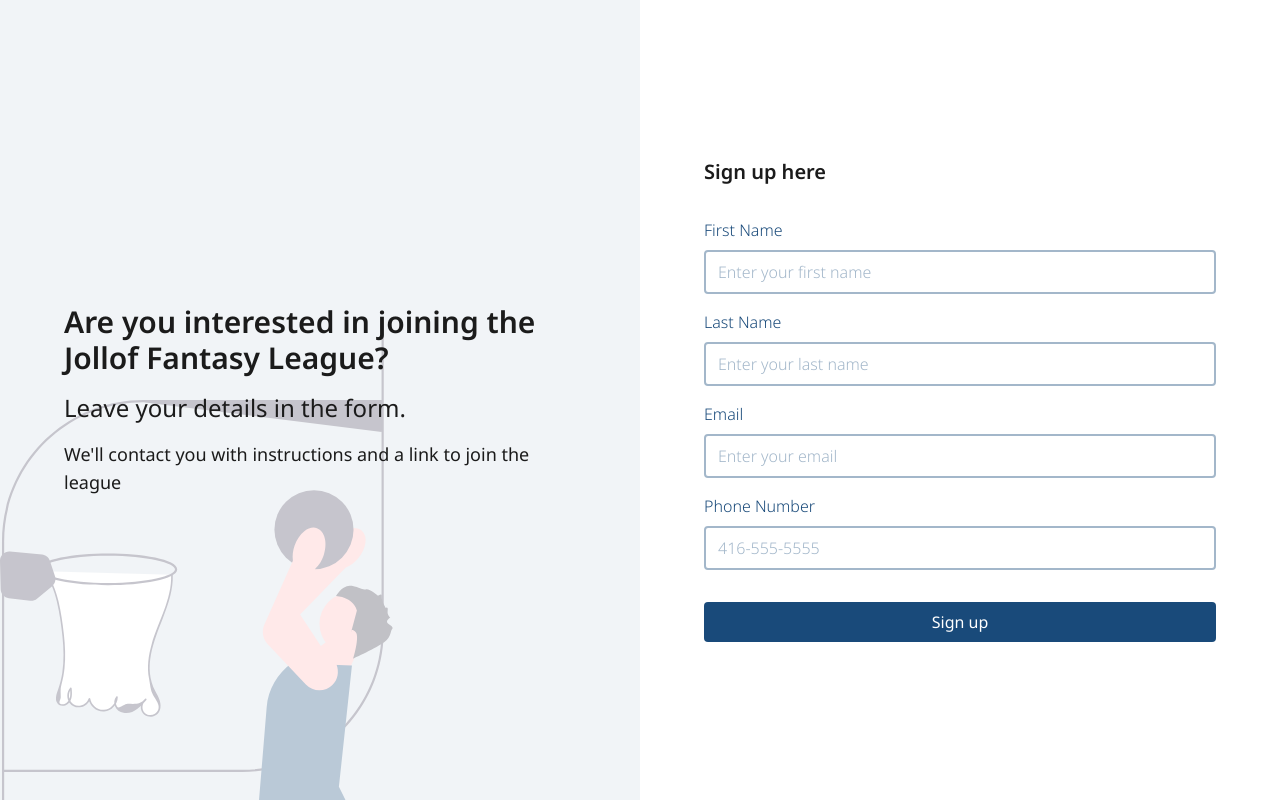
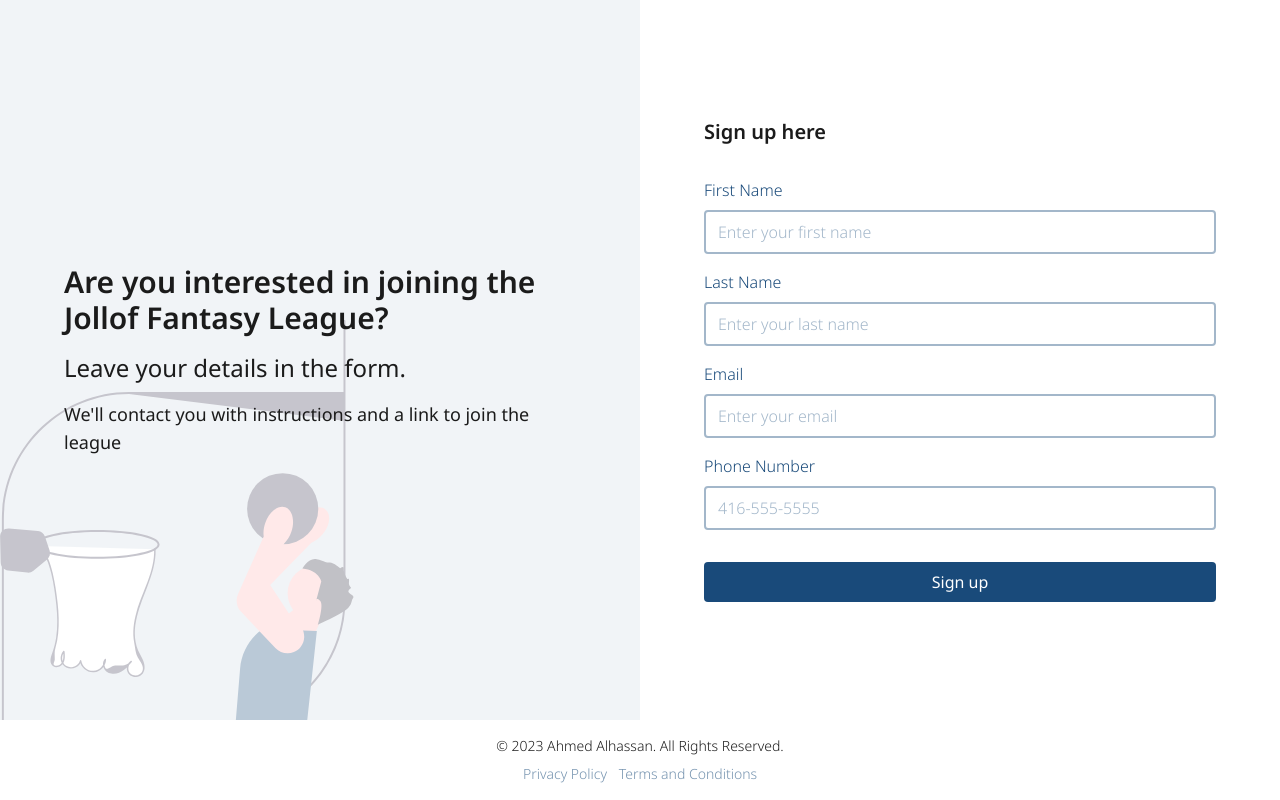
Before and after one commit to ahmedfaaid/jollof-league, a SvelteKit app in the folder client/: page / in a window 1280 px wide. Built offline with nearby package versions, Linux system fonts and the light colour scheme; no server answers.

Commit message:
client: include footer

```diff
--- a/client/src/routes/+page.svelte
+++ b/client/src/routes/+page.svelte
@@ -5,7 +5,8 @@
 	export let form;
 </script>
 
-<div class="flex min-h-screen w-full flex-col md:h-screen md:min-h-0 md:flex-row">
+<div class="min-h-screen md:h-screen md:min-h-0">
+	<div class="flex w-full flex-col sm:h-[calc(100vh-80px)] md:flex-row">
 		<div
 			class="bg-columbia-blue w-full bg-[url('/undraw_basketball_re_7701.svg?url')] bg-contain bg-right-bottom bg-no-repeat md:w-1/2 md:bg-[left_top_20rem]"
 		>
@@ -17,7 +18,9 @@
 						Are you interested in joining the <span>Jollof Fantasy League</span>?
 					</p>
 					<p class="mb-4 text-xl lg:text-2xl">Leave your details in the form.</p>
-				<p class="lg:text-lg">We'll contact you with instructions and a link to join the league</p>
+					<p class="lg:text-lg">
+						We'll contact you with instructions and a link to join the league
+					</p>
 				</div>
 			</div>
 		</div>
@@ -82,7 +85,9 @@
 						<label
 							for="phone_number"
 							class={`mb-2 block text-sm font-thin lg:text-base ${
-							form?.error && form?.field === 'phone_number' ? 'text-red-500' : 'text-dark-cerulean'
+								form?.error && form?.field === 'phone_number'
+									? 'text-red-500'
+									: 'text-dark-cerulean'
 							}`}>Phone Number</label
 						>
 						<input
@@ -102,3 +107,13 @@
 			</div>
 		</div>
 	</div>
+	<footer class="flex h-20 items-center justify-center text-sm font-light">
+		<div class="text-center">
+			<p>&#169; {new Date().getFullYear()} Ahmed Alhassan. All Rights Reserved.</p>
+			<div class="mt-2">
+				<a href="/privacy" class="text-weldon-blue mr-2">Privacy Policy</a>
+				<a href="/terms-conditions" class="text-weldon-blue">Terms and Conditions</a>
+			</div>
+		</div>
+	</footer>
+</div>
```
Lines whose indentation alone changed are shown as unchanged.
